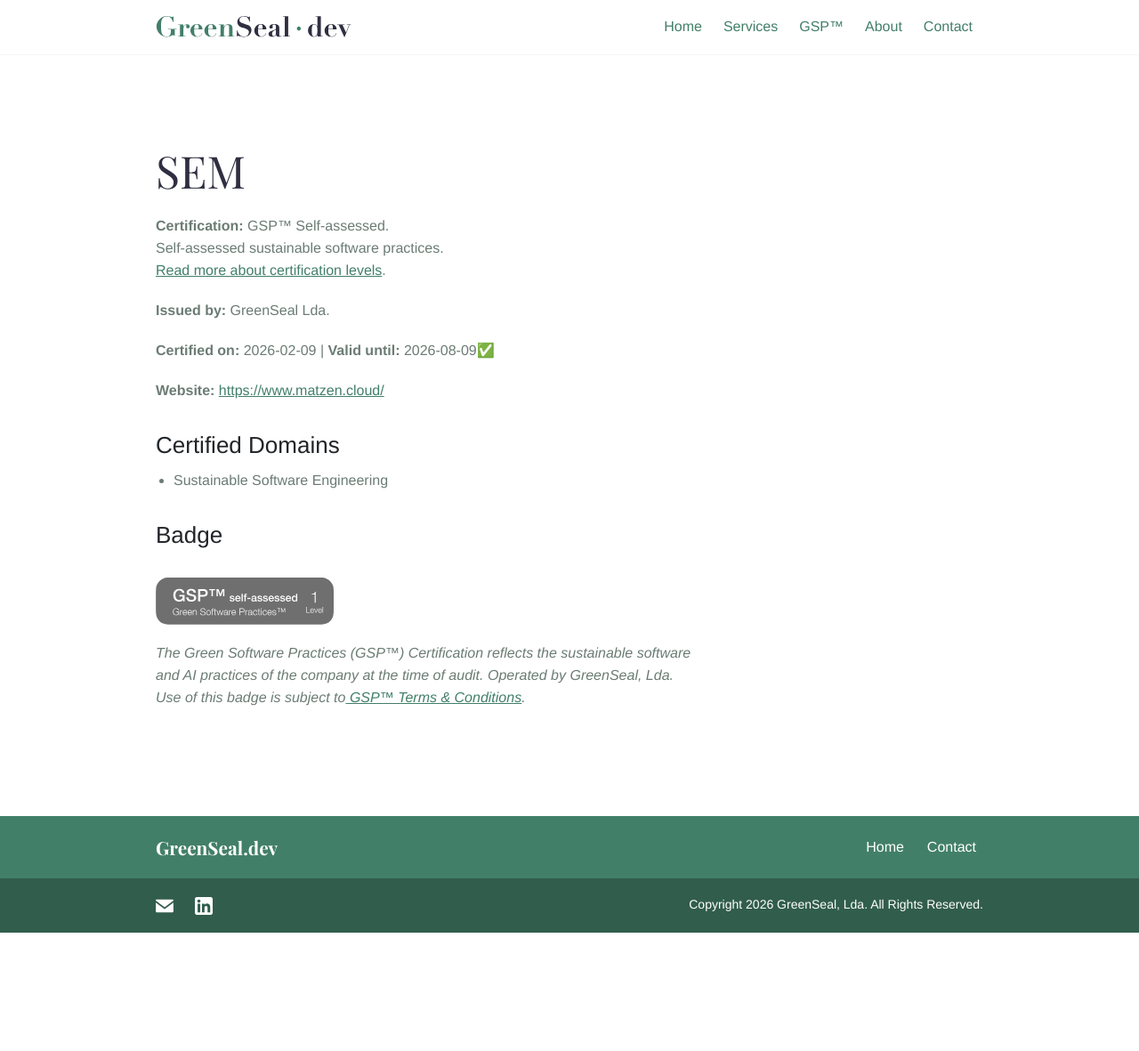
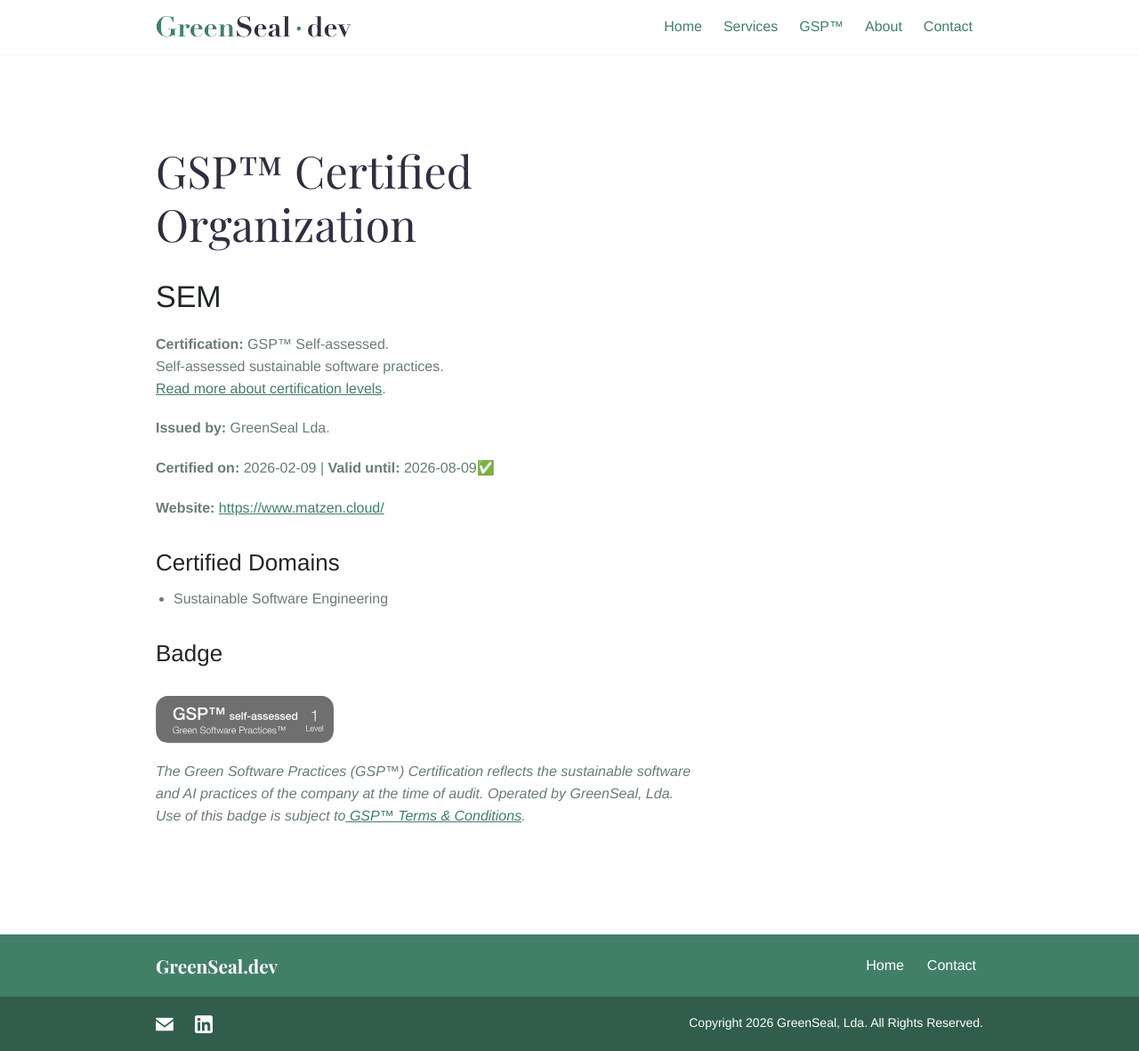
Before and after one commit to luiscruz/greenseal-website, a Jekyll site: the page built from _certified/2026-02-09-sem.md, in a window 1280 px wide. Shown: the whole page at 89% size. Built offline with Jekyll 4.4.1, drawn with Linux system fonts in a browser that asks for light colours; before the commit the page ends 1048 px from its top, so only the background shows below that.

Commit message:
update certification layout

```diff
--- a/_config.yml
+++ b/_config.yml
@@ -40,6 +40,12 @@
       type: "team"
     values:
       layout: "team"
+  - scope:
+      path: ""
+      type: "certified"
+    values:
+      title: GSP™ Certified Organization
+      layout: certified-company
 
 sass:
   style: compressed # possible values: nested expanded compact compressed
--- a/_layouts/certified-company.html
+++ b/_layouts/certified-company.html
@@ -1,10 +1,11 @@
 ---
 layout: page
+title: GSP™ Certified
 ---
-
 {% assign cert = site.data.certification_levels | where: "id", page.certification | first %}
 <div class="certified-company-page">
   <div class="gsp-header">
+    <h1>{{page.name}}</h1>
     <p><strong>Certification:</strong> {{ cert.name }}.<br/>
       {{cert.description}}.<br/>
       <a href="{{"/gsp/levels" | absolute_url}}" target="_blank">Read more about certification levels</a>.</p>
```
Also changed, not shown: _certified/2026-02-09-sem.md (+0 -2 lines), _layouts/page.html (line endings or trailing spaces).
